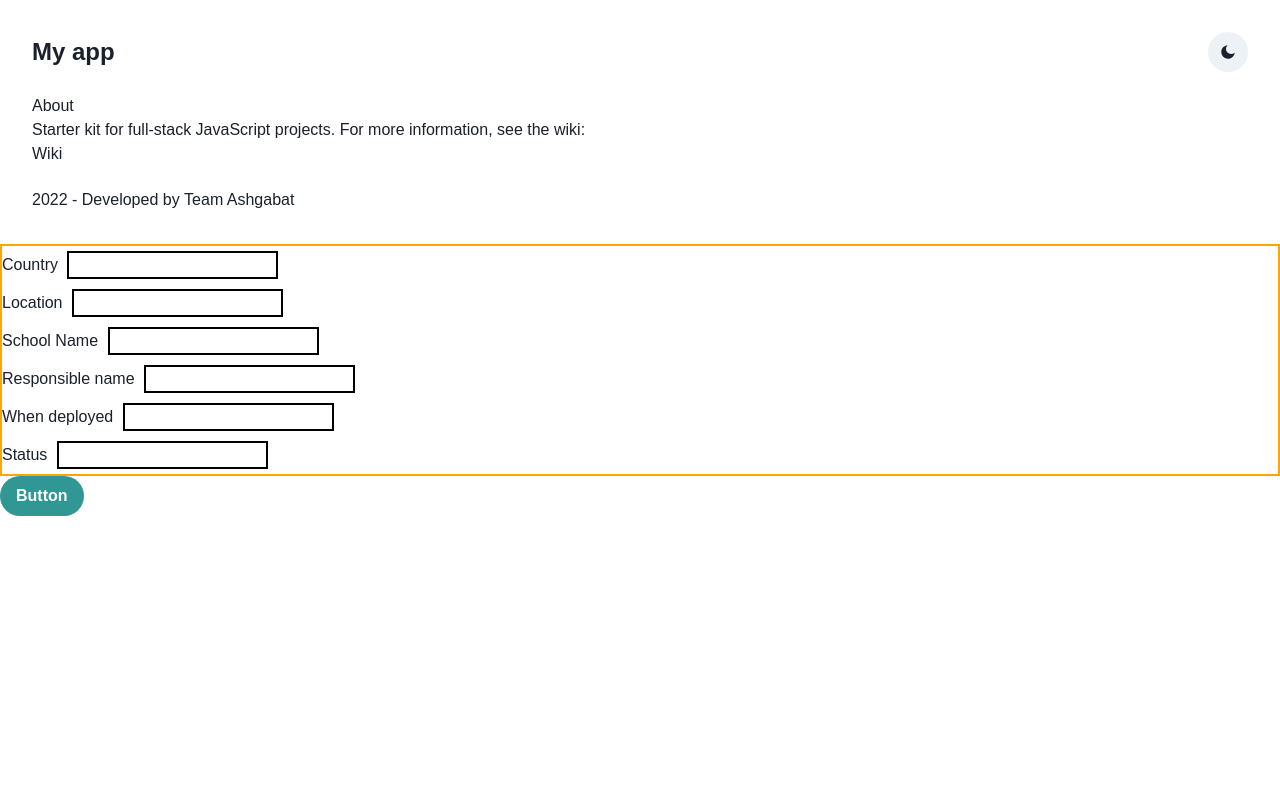
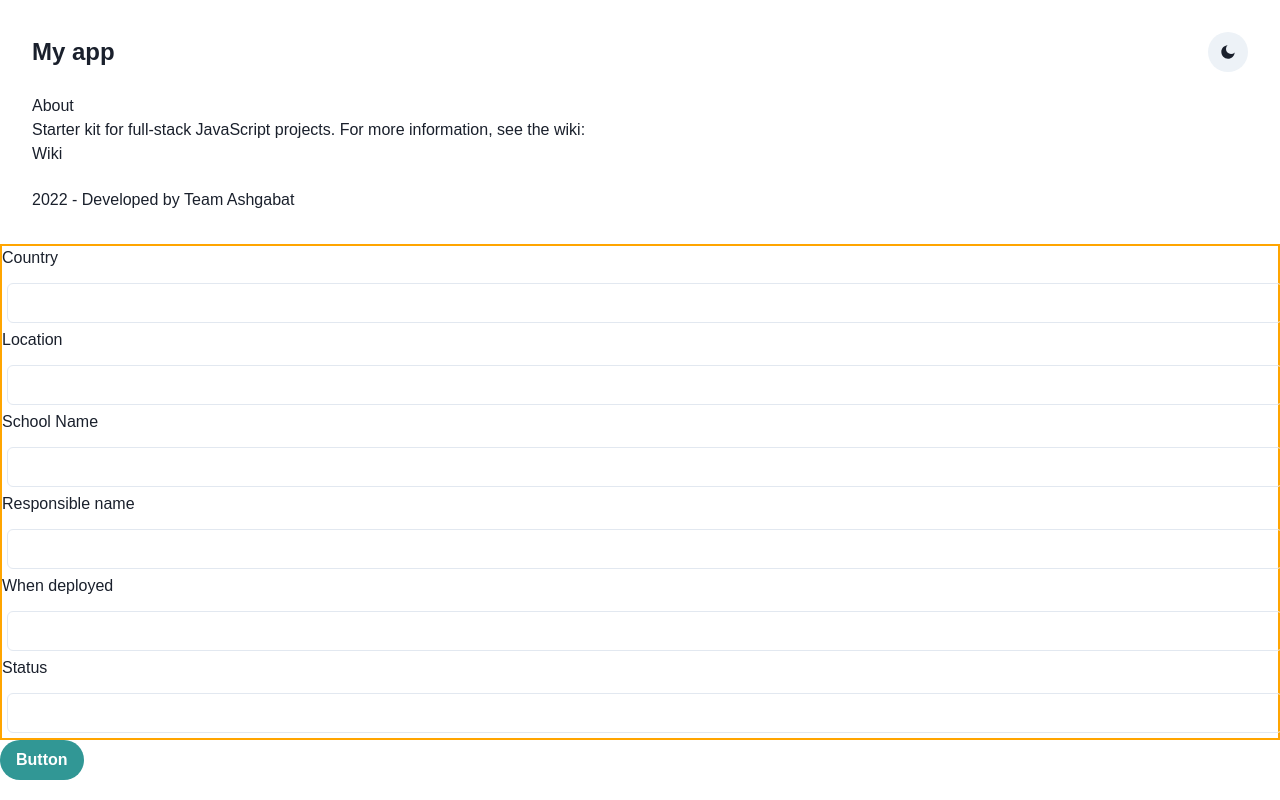
Before and after one commit to berkeli/breteau-dashboard, a React (Create React App) app in the folder client/: page /about/this/site in a window 1280 px wide. Built offline with nearby package versions, Linux system fonts and the light colour scheme.

Commit message:
Improved version

```diff
--- a/client/src/App.js
+++ b/client/src/App.js
@@ -4,7 +4,7 @@ import Layout from "./components/layout";
 
 import About from "./pages/About";
 import Home from "./pages/Home";
-import FindSchool from "./FindSchool";
+import CreateSchool from "./CreateSchool";
 
 const App = () => (
 	<Chakra>
@@ -14,7 +14,7 @@ const App = () => (
 				<Route path="/about/this/site" element={<About />} />
 			</Routes>
 		</Layout>
-		<FindSchool />
+		<CreateSchool />
 	</Chakra>
 
 );
--- /dev/null
+++ b/client/src/CreateSchool.js
@@ -0,0 +1,45 @@
+import React from "react";
+import { Button } from "@chakra-ui/react";
+import { FormControl, FormLabel, Input } from "@chakra-ui/react";
+
+function CreateSchool () {
+    return (
+        <div>
+        <form className="schoolForm">
+
+            <AddSchoolElement text="Country " />
+            <AddSchoolElement text="Location " />
+            <AddSchoolElement text="School Name " />
+            <AddSchoolElement text="Responsible name " />
+            <AddSchoolElement text="When deployed " />
+            <AddSchoolElement text="Status " />
+        </form>
+        <AddButton />
+        </div>
+    );
+}
+
+function AddSchoolElement (props) {
+    return (
+        <div>
+
+        <FormControl>
+            <FormLabel htmlFor={props.text}>{props.text}</FormLabel>
+           <Input id={props.text} className="inputBox" type="text" />
+        </FormControl>
+    </div>
+    );
+}
+
+function AddButton () {
+    return (
+        <div>
+             <Button colorScheme='teal' size='md'>
+    Button
+  </Button>
+        </div>
+
+    );
+}
+
+export default CreateSchool;
--- a/client/src/FindSchool.js
+++ /dev/null
@@ -1,41 +0,0 @@
-import React from "react";
-import { Button, ButtonGroup } from "@chakra-ui/react";
-
-function FindSchool () {
-    return (
-        <div>
-        <div className="schoolForm">
-
-            <SearchElement text="Country " />
-            <SearchElement text="Location " />
-            <SearchElement text="School Name " />
-            <SearchElement text="Responsible name " />
-            <SearchElement text="When deployed " />
-            <SearchElement text="Status " />
-        </div>
-        <AddButton />
-        </div>
-    );
-}
-
-function SearchElement (props) {
-    return (
-        <div>
-            <span>{props.text}</span>
-            <input className="inputBox" type="text" />
-        </div>
-    );
-}
-
-function AddButton () {
-    return (
-        <div>
-             <Button colorScheme='teal' size='md'>
-    Button
-  </Button>
-        </div>
-
-    );
-}
-
-export default FindSchool;
```
